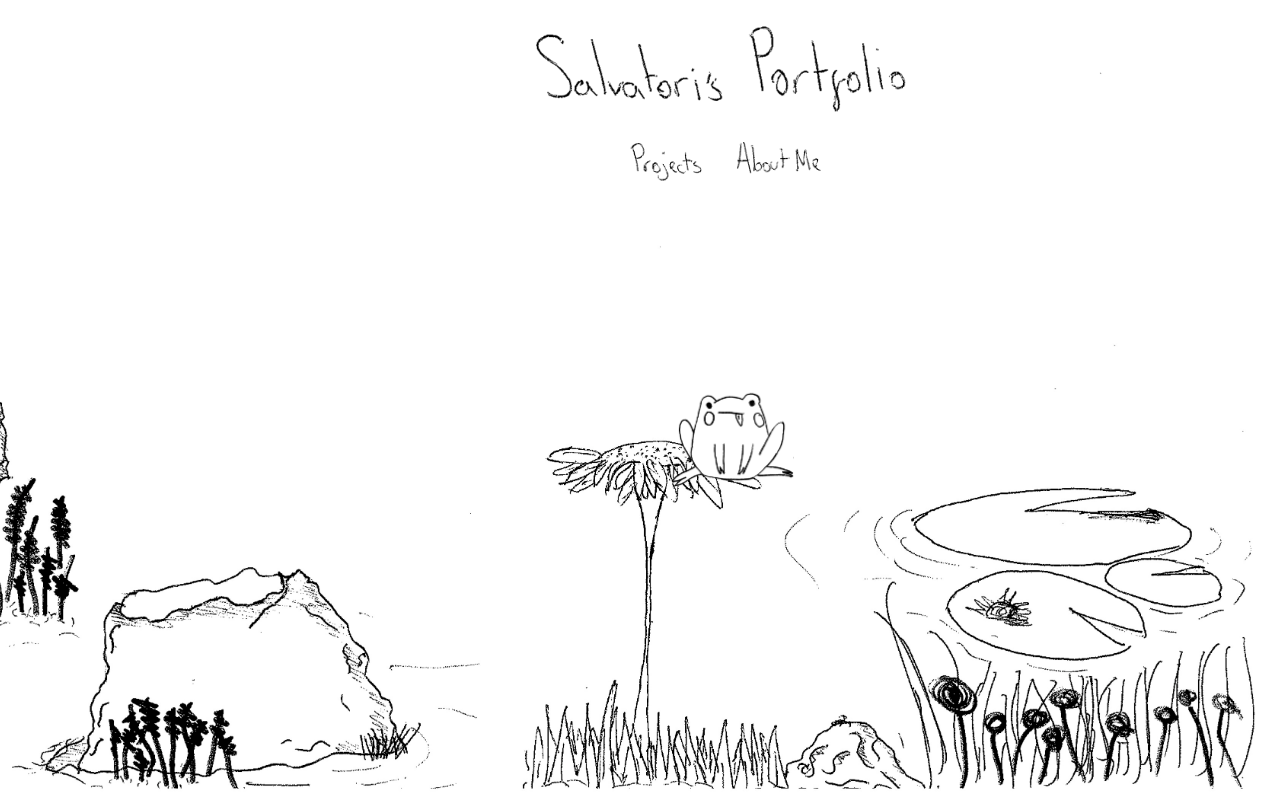
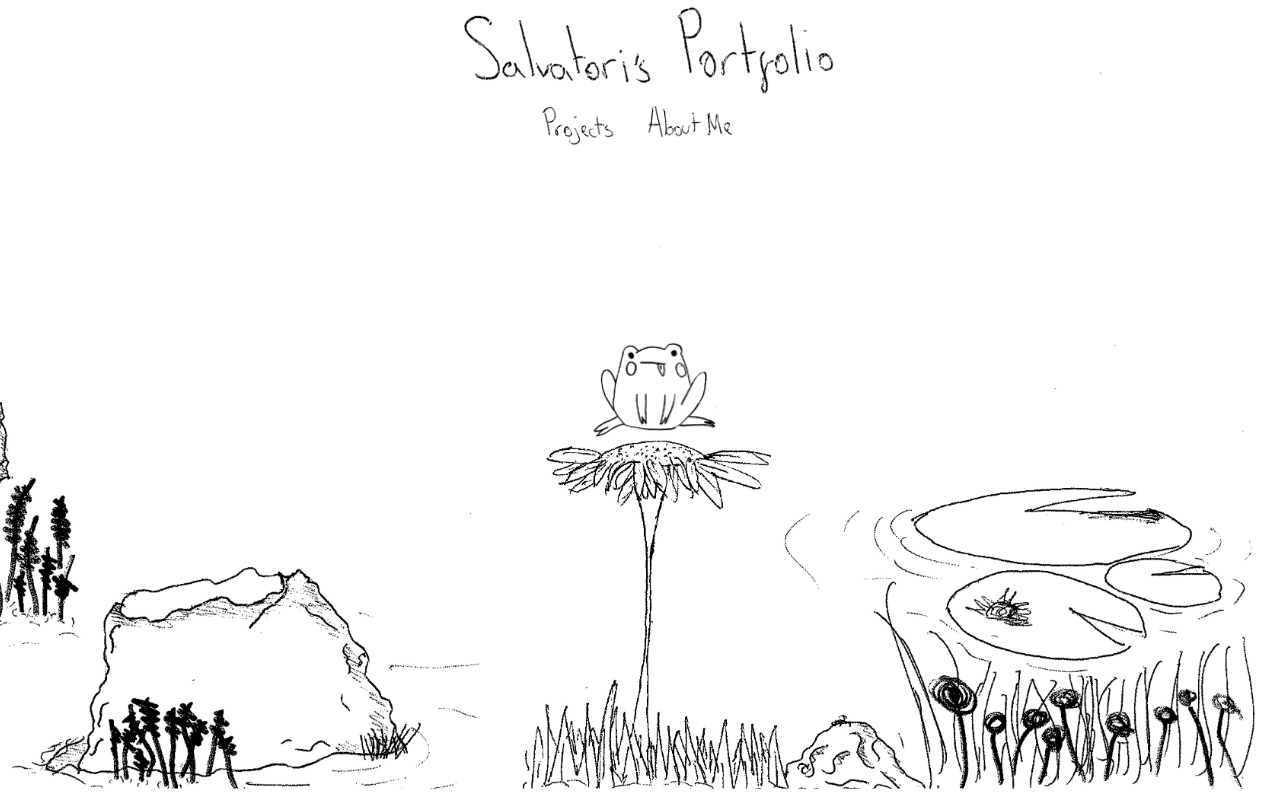
Before and after one commit to CrispyBread1/Daniel_Salvatori_Portfolio, a React (Create React App) app: page / in a window 1280 px wide. Built offline with nearby package versions, Linux system fonts and the light colour scheme.

Commit message:
hoepfully fixed postioning

```diff
--- a/src/containers/homePage.css
+++ b/src/containers/homePage.css
@@ -1,4 +1,4 @@
-.Frog {
+/* .Frog {
   height: auto;
   width: 1.5em;
   position: absolute;
@@ -46,4 +46,53 @@
   cursor: pointer;
   -webkit-filter: drop-shadow(0.5px 2px 1px #222);
   filter: drop-shadow(0.5px 2px 1px #222);
+} */
+
+.Frog {
+  height: auto;
+  width: 10%;
+  position: relative;
+  margin-left: 45.8%;
+  margin-top: 32%;
 }
+
+.Project-Title {
+  position: absolute;
+  left: 35%;
+  top: 15%;
+}
+
+.NavButtons {
+  position: absolute;
+  left: 50%;
+  top: 25%;
+  transform: translateX(-50%);
+  display: flex;
+  flex-direction: row;
+}
+
+#Project-Button {
+  margin: 0.7em;
+  transform: scale(1);
+  transition: transform 0.5s;
+}
+
+#CV-Button {
+  margin: 0.7em;
+  transform: scale(1);
+  transition: transform 0.5s;
+}
+
+#CV-Button:hover {
+  transform: scale(1.2);
+  transition: transform 0.5s;
+  cursor: pointer;
+  filter: drop-shadow(0.5px 2px 1px #222);
+}
+
+#Project-Button:hover {
+  transform: scale(1.2);
+  transition: transform 0.5s;
+  cursor: pointer;
+  filter: drop-shadow(0.5px 2px 1px #222);
+}
--- a/src/containers/homePage.js
+++ b/src/containers/homePage.js
@@ -28,35 +28,35 @@ const HomePage = ({moveBackground}) => {
     const moveFroggy = (name) => {
         let id = null;
         let frog = document.querySelector(".Frog");
-        let posY = 33;
-        let posX = 40;
+        let posY = 0;
+        let posX = 0;
         clearInterval(id);
         if (name === 'Project'){
             id = setInterval(frame, 25);
             function frame() {
-            if (posX <= 12 ) {
+            if (posX <= -60) {
                 clearInterval(id);
                 resetImage()
             } else {
                 changeImageJumpFacingLeft()
-                posY+= 0.25;
-                posX-= 0.8;
-                frog.style.top = posY + 'em';
-                frog.style.left = posX + 'em';
+                posY+= 0.36;
+                posX-= 1.2;
+                frog.style.top = posY + 'vh';
+                frog.style.left = posX + 'vh';
             }
             }
         } else if (name === 'CV'){
             id = setInterval(frame, 25);
             function frame() {
-                if (posX >= 68 ) {
+                if (posX >= 55 ) {
                     clearInterval(id);
                     resetImage()
                 } else {
                     changeImageJumpFacingRight()
-                    posY+= 0.098;
-                    posX+= 0.8;
-                    frog.style.top = posY + 'em';
-                    frog.style.left = posX + 'em';
+                    posY+= 0.23;
+                    posX+= 1.5;
+                    frog.style.top = posY + 'vh';
+                    frog.style.left = posX + 'vh';
                 }
                 }
         }
```
